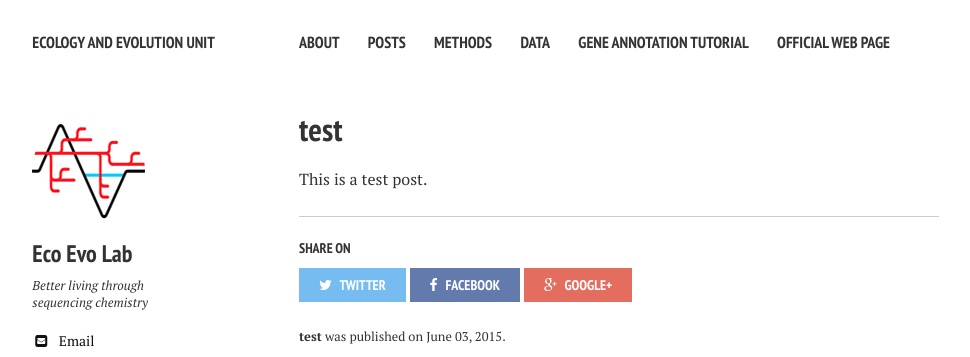
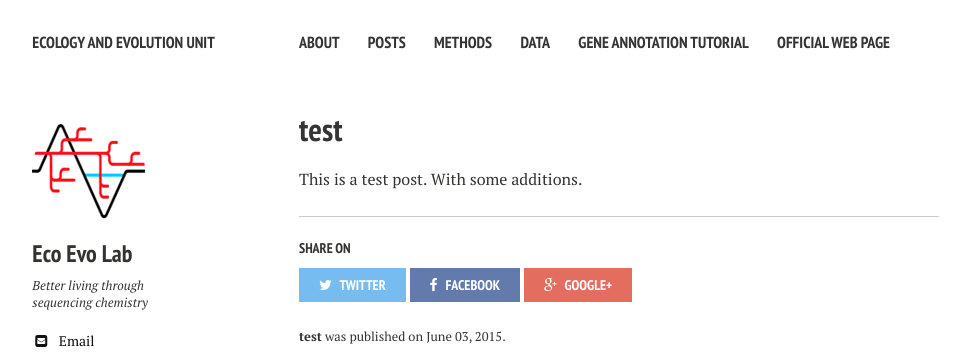
Before and after one commit to MikheyevLab/EcoEvoUnit, a Jekyll site: the page built from _posts/2015-06-03-test.md, in a window 1280 px wide. Shown: the top 357 px of the page, without its empty margins (21-991 px from the left). Built offline with Jekyll 4.4.1, drawn with Linux system fonts in a browser that asks for light colours; nearby versions of some CDN libraries.

Commit message:
modified test post

```diff
--- a/_posts/2015-06-03-test.md
+++ b/_posts/2015-06-03-test.md
@@ -7,4 +7,4 @@ published: True
 
 ---
 
-This is a test post.
+This is a test post. With some additions.
```
